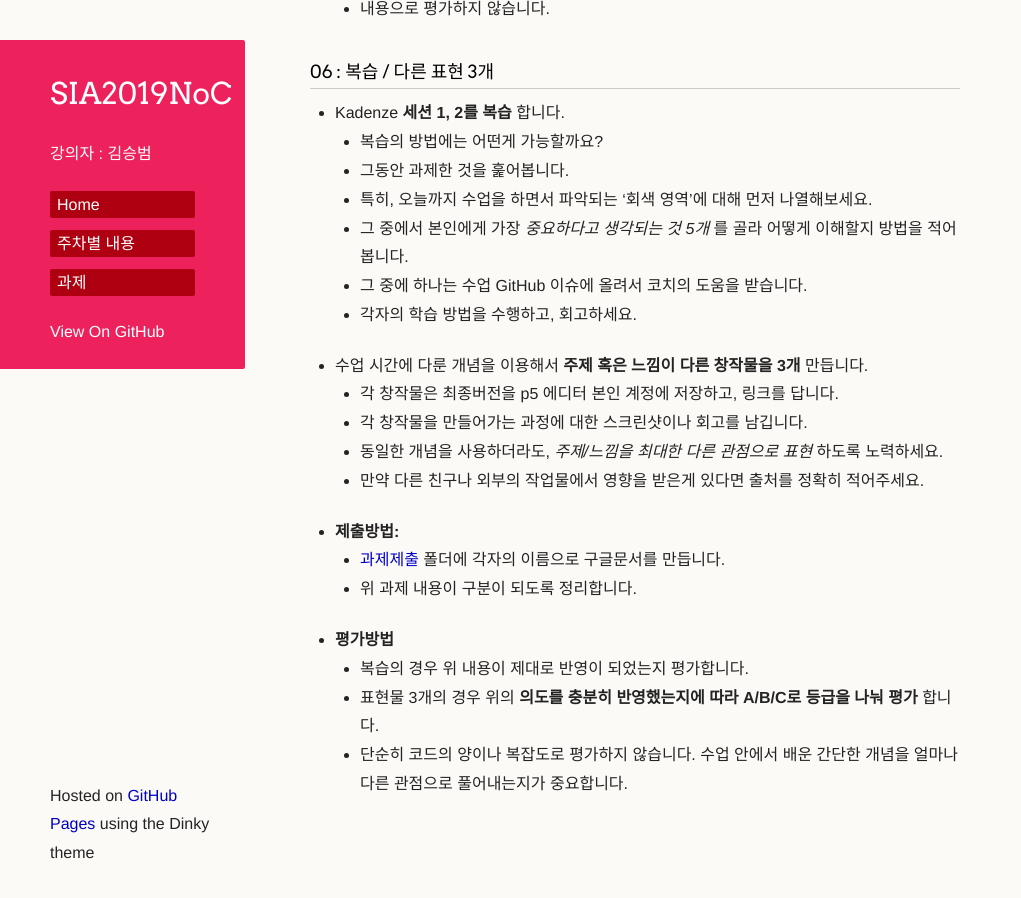
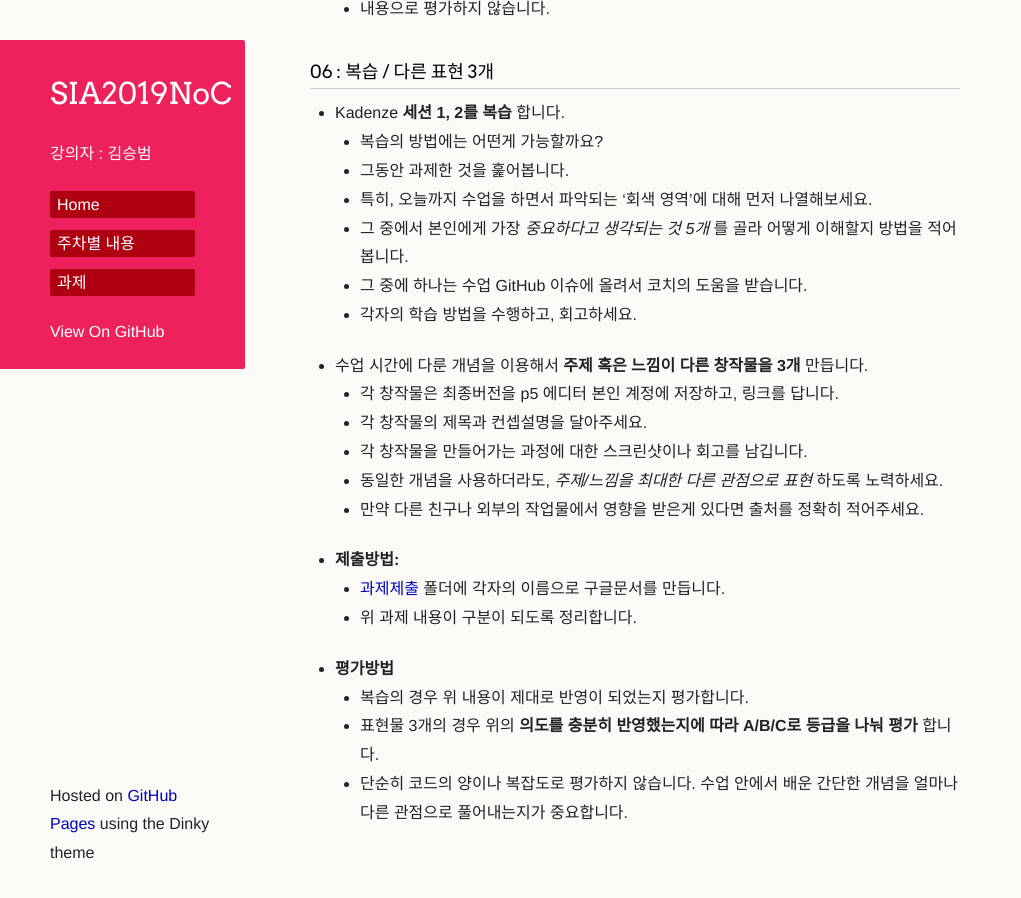
Before and after one commit to picxenk/SIA2019NoC, a Jekyll site: the page built from homework.md, in a window 1280 px wide and 900 px high, scrolled down 2704 px. Shown: the whole window, without its empty margins (0-1021 px from the left). Built offline with Jekyll 4.4.1, drawn with Linux system fonts in a browser that asks for light colours; our own code applies the rules of GitHub Pages for plain Markdown files; a script that is not in the unit is left out; the repository's description, which GitHub fills in, is left out; before the commit the page ends 3575 px from its top, so only the background shows below that.

Commit message:
Update homework.md

```diff
--- a/homework.md
+++ b/homework.md
@@ -89,6 +89,7 @@
    * 각자의 학습 방법을 수행하고, 회고하세요.
  * 수업 시간에 다룬 개념을 이용해서 **주제 혹은 느낌이 다른 창작물을 3개** 만듭니다.
    * 각 창작물은 최종버전을 p5 에디터 본인 계정에 저장하고, 링크를 답니다.
+   * 각 창작물의 제목과 컨셉설명을 달아주세요.
    * 각 창작물을 만들어가는 과정에 대한 스크린샷이나 회고를 남깁니다.
    * 동일한 개념을 사용하더라도, _주제/느낌을 최대한 다른 관점으로 표현_ 하도록 노력하세요.
    * 만약 다른 친구나 외부의 작업물에서 영향을 받은게 있다면 출처를 정확히 적어주세요.
```
